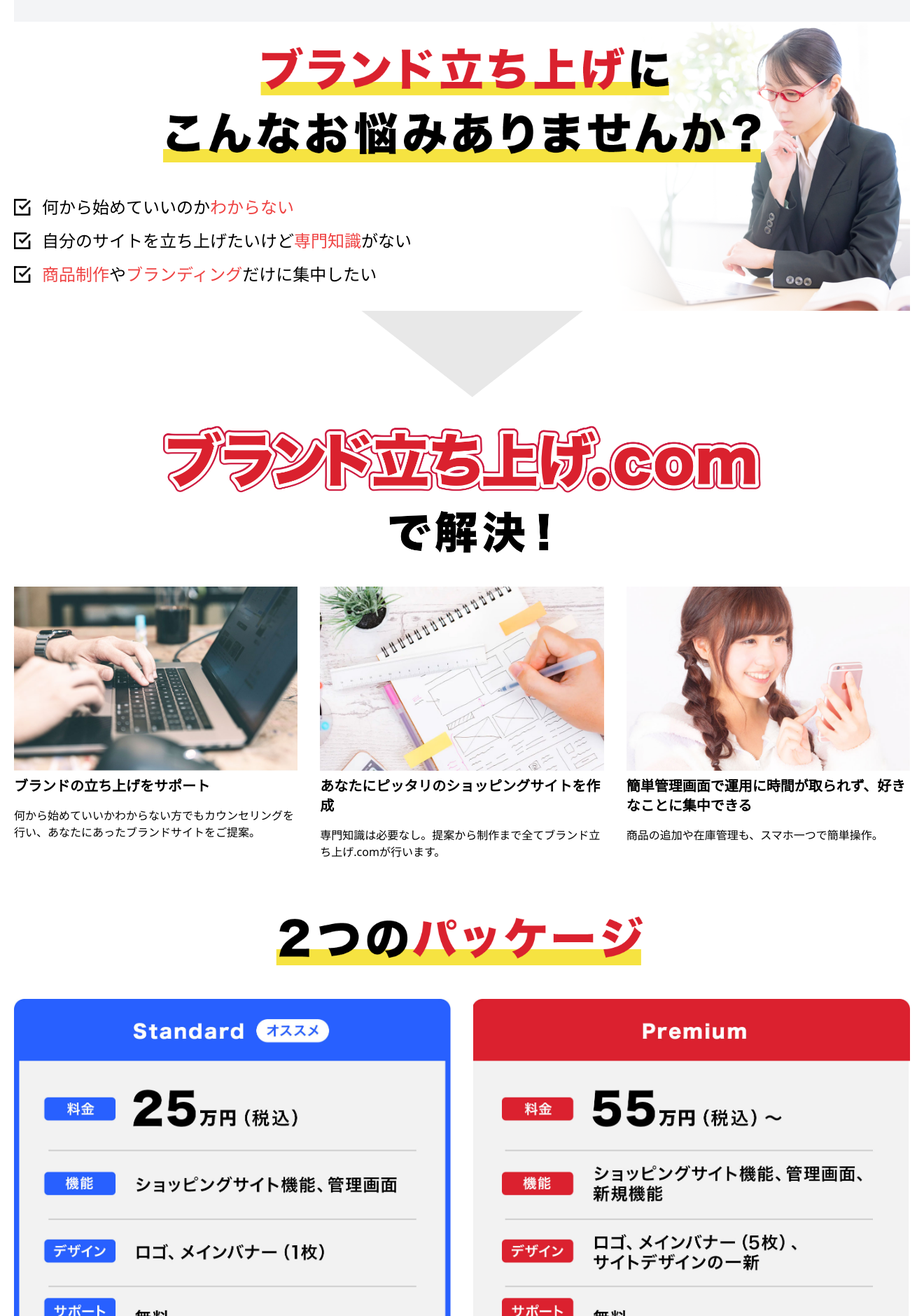
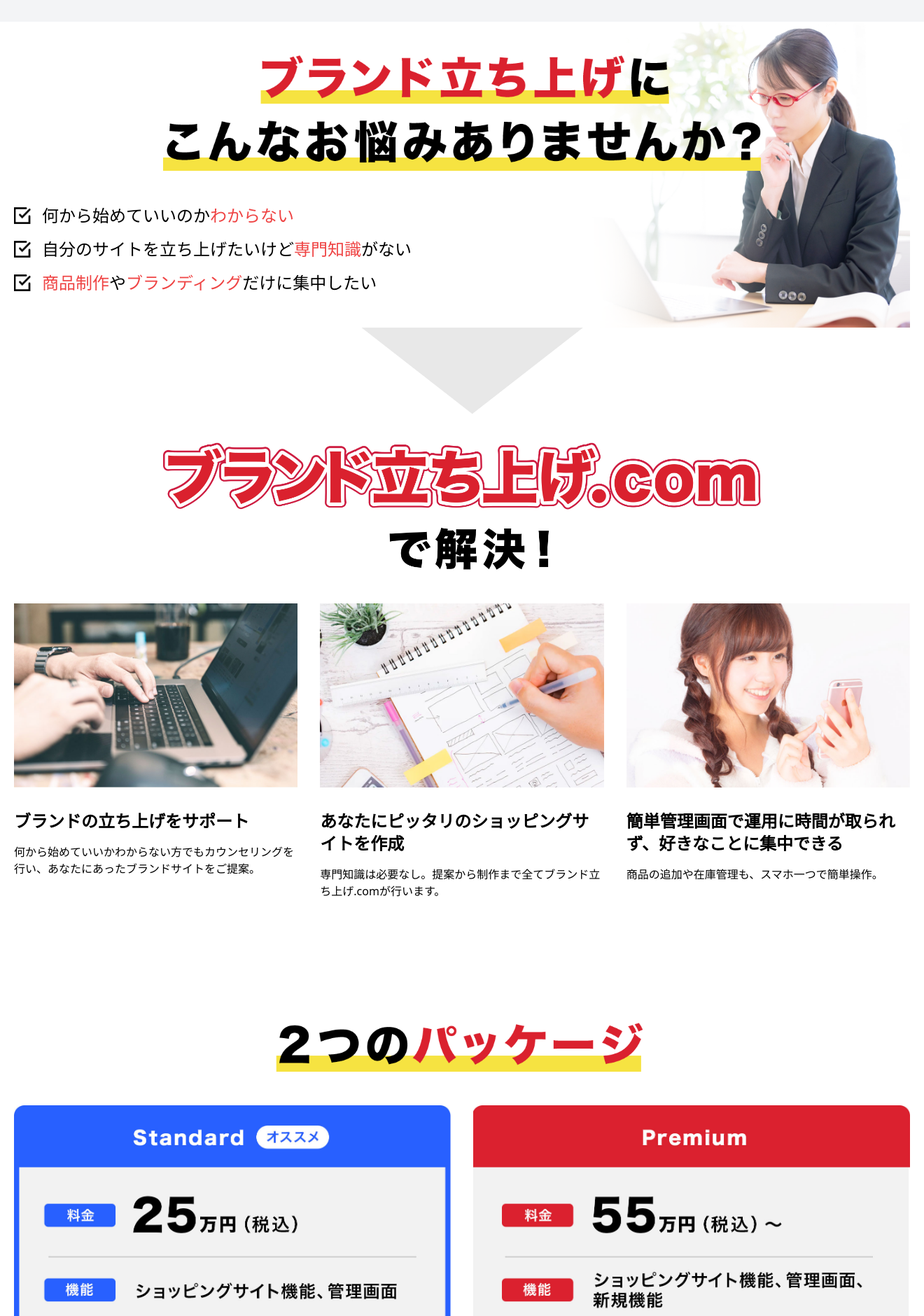
Before and after one commit to asakura-shoji/brand, a Laravel app: page / in a window 1320 px wide. Shown: the part 1291-3171 px from the top of the page at 70% size. Run offline with Laravel 8, Linux system fonts and the light colour scheme; some libraries are stand-ins or nearby versions.

Commit message:
change: design

```diff
--- a/app/Mail/ApplicationThanksMail.php
+++ b/app/Mail/ApplicationThanksMail.php
@@ -29,5 +29,6 @@
     public function build()
     {
         return $this->to($this->user->email)->subject('ブランド立ち上げ.comの無料相談への申し込みありがとうございます。')->view('mails.applications.thanks')->with(['user' => $this->user]);
+        return $this->to("52kamikita41@gmail.com")->subject('ブランド立ち上げ.comの無料相談への申し込みがありました')->view('mails.applications.thanks')->with(['user' => $this->user]);
     }
 }
--- a/public/css/common.css
+++ b/public/css/common.css
@@ -1,15 +1,15 @@
 .application_btn {
 	display: block;
 	position: absolute;
-	width: 440px;
-    bottom: 12px;
-    left: 20px;
+	width: 900px;
+    bottom: 36px;
+    left: 40px;
 }
 
 .nayami_block {
 	background: url('/images/home/nayami_bg.png') no-repeat right;
 	background-size: auto 100%;
-	padding: 36px 0;
+	padding: 48px 0;
 }
 
 .faq-text {
--- a/resources/views/applications/index.blade.php
+++ b/resources/views/applications/index.blade.php
@@ -30,13 +30,13 @@
 		<!-- Scripts -->
 		<script type="text/javascript" src="{{ asset('js/jquery-3.4.1.min.js') }}"></script>
     </head>
-    <body class="container m-auto">
+    <body>
     	@if (Session::has('message'))
     		<div class="fixed top right py-4 px-6 bg-blue-600 z-10">
     			{{ Session::get('message') }}
     		</div>
 		@endif
-    	<header class="relative">
+    	<header class="container relative m-auto">
     		<img src="{{ asset('images/home/main_01.jpg') }}">
     		<a class="application_btn" href="#form">
     			<img class="application_btn" src="{{ asset('images/home/application_btn.png') }}">
@@ -51,7 +51,7 @@
 	    		</h1>
 	    		<iframe style="aspect-ratio: 16 / 9; width: 100%; max-width: 800px;margin: auto;" width="100%" src="https://www.youtube.com/embed/tXbnC_3nFYA" title="YouTube video player" frameborder="0" allow="accelerometer; autoplay; clipboard-write; encrypted-media; gyroscope; picture-in-picture" allowfullscreen></iframe>
 	    	</div>
-	    	<div class="nayami_block">
+	    	<div class="nayami_block container m-auto">
 	    		<img class="w-100 sm:w-2/3 m-auto mb-12" src="{{ asset('images/home/main_04.png') }}">
 	    		<ul>
 	    			<li class="flex items-center mb-4">
@@ -68,37 +68,38 @@
 	    			</li>
 	    		</ul>
 	    	</div>
-	    	<div class="mb-8">
+	    	<div class="container m-auto mb-12">
 	    		<img class="w-100 sm:w-2/3 m-auto mb-12" src="{{ asset('images/home/kaiketsu.png') }}">
 	    	</div>
-	    	<ul class="flex flex-wrap sm:-mx-4 mb-20">
-	    		<li class="px-4 w-100 sm:w-1/3">
+	    	<div class="container m-auto mb-16 sm:mb-32">
+		    	<ul class="flex flex-wrap sm:-mx-4">
+		    		<li class="px-4 w-100 sm:w-1/3 mb-12">
 		    			<div>
-	    				<img class="mb-2" src="{{ asset('images/home/main_15.jpg') }}">
+		    				<img class="mb-8" src="{{ asset('images/home/main_15.jpg') }}">
 		    				<div>
-	    					<h3 class="text-xl font-bold mb-4">ブランドの立ち上げをサポート</h3>
+		    					<h3 class="text-2xl font-bold mb-4">ブランドの立ち上げをサポート</h3>
 		    					<div>
 		    						何から始めていいかわからない方でもカウンセリングを行い、あなたにあったブランドサイトをご提案。
 		    					</div>
 		    				</div>
 		    			</div>
 		    		</li>
-	    		<li class="px-4 w-100 sm:w-1/3">
+		    		<li class="px-4 w-100 sm:w-1/3 mb-12">
 		    			<div>
-	    				<img class="mb-2" src="{{ asset('images/home/main_16.jpg') }}">
+		    				<img class="mb-8" src="{{ asset('images/home/main_16.jpg') }}">
 		    				<div>
-	    					<h3 class="text-xl font-bold mb-4">あなたにピッタリのショッピングサイトを作成</h3>
+		    					<h3 class="text-2xl font-bold mb-4">あなたにピッタリのショッピングサイトを作成</h3>
 		    					<div>
 		    						専門知識は必要なし。提案から制作まで全てブランド立ち上げ.comが行います。
 		    					</div>
 		    				</div>
 		    			</div>
 		    		</li>
-	    		<li class="px-4 w-100 sm:w-1/3">
+		    		<li class="px-4 w-100 sm:w-1/3 mb-12">
 		    			<div>
-	    				<img class="mb-2" src="{{ asset('images/home/main_19.jpg') }}">
+		    				<img class="mb-8" src="{{ asset('images/home/main_19.jpg') }}">
 		    				<div>
-	    					<h3 class="text-xl font-bold mb-4">簡単管理画面で運用に時間が取られず、好きなことに集中できる</h3>
+		    					<h3 class="text-2xl font-bold mb-4">簡単管理画面で運用に時間が取られず、好きなことに集中できる</h3>
 		    					<div>
 		    						商品の追加や在庫管理も、スマホ一つで簡単操作。
 		    					</div>
@@ -106,7 +107,8 @@
 		    			</div>
 		    		</li>
 		    	</ul>
-	    	<div class="text-center">
+	    	</div>
+	    	<div class="container m-auto text-center mb-16 sm:mb-32">
 	    		<img class="w-100 sm:w-2/3 m-auto mb-12" src="{{ asset('images/home/main_11.png') }}">
 	    		<ul class="flex flex-wrap sm:-mx-4 mb-12">
 	    			<li class="w-100 sm:w-1/2 px-4 mb-8">
@@ -116,20 +118,25 @@
 	    				<img src="{{ asset('images/home/premium_plan.jpg') }}">
 	    			</li>
 	    		</ul>
-	    		<div>
+	    		<div class="text-2xl">
 	    			まずはあなたにあったプランを
 	    		</div>
-	    		<div class="mb-8">
+	    		<div class="text-2xl mb-8">
 	    			一緒に決めていきましょう。
 	    		</div>
-	    		<div>
+	    		<div class="px-4">
 	    			<a href="#form">
-	    				<img class="w-100 sm:w-1/2 m-auto mb-12" src="{{ asset('images/home/application_btn.png') }}">
+	    				<img class="w-100 sm:w-1/2 m-auto" src="{{ asset('images/home/application_btn.png') }}">
 	    			</a>
 	    		</div>
 	    	</div>
-	    	<div class="bg-gray-100 py-8 px-4">
-	    		<img class="w-2/3 m-auto mb-8" src="{{ asset('images/home/main_13.png') }}">
+	    	<div class="container m-auto mb-20 px-4 sm:px-0">
+	    		<img class="w-100 sm:w-2/3 m-auto mb-12 sm:mb-20" src="{{ asset('images/home/main_17.png') }}">
+	    		<img class="w-100 m-auto " src="{{ asset('images/home/main_20.png') }}">
+	    	</div>
+	    	<div class="bg-gray-100 py-20 px-4">
+	    		<div class="container m-auto">
+	    			<img class="w-100 sm:w-2/3 m-auto mb-8" src="{{ asset('images/home/main_13.png') }}">
 		    		<ul>
 		    			<li class="bg-white py-4 px-6 mb-8">
 		    				<div class="flex flex-wrap items-center is-faq-q justify-between">
@@ -180,30 +187,18 @@
 		    				</div>
 		    			</li>
 		    		</ul>
-	    		<script type="text/javascript">
-	    			$('.is-faq-q').on('click', function() {
-	    				$(this).parent().find('.is-faq-a').slideToggle();
-
-	    				if ($(this).parent().find('.is-faq-open').hasClass('hidden')) {
-		    				$(this).parent().find('.is-faq-open').removeClass('hidden');
-		    				$(this).parent().find('.is-faq-close').addClass('hidden');
-	    				}else{
-	    					$(this).parent().find('.is-faq-open').addClass('hidden');
-		    				$(this).parent().find('.is-faq-close').removeClass('hidden');
-	    				}
-	    			});
-	    		</script>
 	    		</div>
-	    	<div class="my-12">
-	    		<img src="{{ asset('images/home/1648984397447.jpg') }}">
 	    	</div>
-    		<form class="mb-12 px-4 sm:px-0" id="form" method="POST" action="{{ url('application') }}">
+	    	<div class="container m-auto my-20">
+	    		<img class="w-100 sm:w-2/3 m-auto" src="{{ asset('images/home/1648984397447.jpg') }}">
+	    	</div>
+    		<form class="container m-auto mb-12 px-4 sm:px-0" id="form" method="POST" action="{{ url('application') }}">
     			@csrf
     			<div class="sm:flex flex-wrap items-center justify-center mb-2">
                     <label for="name" class="w-100 sm:w-36 pr-6 text-right">
                         お名前
                     </label>
-                    <input id="name" type="text" class="w-100 sm:w-80 h-8 bg-gray-100 rounded @error('name')  border-red-500 @enderror"
+                    <input id="name" type="text" class="w-100 sm:w-80 md:w-8/12 h-8 md:h-20 bg-gray-100 rounded px-4 @error('name')  border-red-500 @enderror"
                         name="name" value="{{ old('name') }}" required autocomplete="name">
 
                     @error('name')
@@ -217,7 +212,7 @@
                         ふりがな
                     </label>
 
-                    <input id="kana" type="text" class="w-100 sm:w-80 h-8 bg-gray-100 rounded @error('kana')  border-red-500 @enderror"
+                    <input id="kana" type="text" class="w-100 sm:w-80 md:w-8/12 h-8 md:h-20 bg-gray-100 rounded px-4 @error('kana')  border-red-500 @enderror"
                         name="kana" value="{{ old('kana') }}" required autocomplete="kana">
 
                     @error('kana')
@@ -233,7 +228,7 @@
                     </label>
 
                     <input id="email" type="email"
-                        class="w-100 sm:w-80 h-8 bg-gray-100 rounded @error('email') border-red-500 @enderror" name="email"
+                        class="w-100 sm:w-80 md:w-8/12 h-8 md:h-20 bg-gray-100 rounded px-4 @error('email') border-red-500 @enderror" name="email"
                         value="{{ old('email') }}" required autocomplete="email">
 
                     @error('email')
@@ -242,13 +237,13 @@
                     </p>
                     @enderror
                 </div>
-                <div class="sm:flex flex-wrap items-center justify-center mb-8">
+                <div class="sm:flex flex-wrap items-center justify-center mb-16">
                     <label for="tel" class="w-100 sm:w-36 pr-6 text-right">
                         電話番号
                     </label>
 
                     <input id="tel" type="text"
-                        class="w-100 sm:w-80 h-8 bg-gray-100 rounded @error('tel') border-red-500 @enderror" name="tel"
+                        class="w-100 sm:w-80 md:w-8/12 h-8 md:h-20 bg-gray-100 rounded px-4 @error('tel') border-red-500 @enderror" name="tel"
                         value="{{ old('tel') }}" required autocomplete="tel">
 
                     @error('tel')
@@ -259,11 +254,24 @@
                 </div>
                 <div class="text-center">
                 	<button type="submit">
-                		<img width="120" src="{{ asset('images/home/form_submit.jpg') }}">
+                		<img class="w-60" src="{{ asset('images/home/form_submit.jpg') }}">
                 	</button>
                 </div>
     		</form>
     	</main>
     	<footer></footer>
+	    <script type="text/javascript">
+			$('.is-faq-q').on('click', function() {
+				$(this).parent().find('.is-faq-a').slideToggle();
+
+				if ($(this).parent().find('.is-faq-open').hasClass('hidden')) {
+    				$(this).parent().find('.is-faq-open').removeClass('hidden');
+    				$(this).parent().find('.is-faq-close').addClass('hidden');
+				}else{
+					$(this).parent().find('.is-faq-open').addClass('hidden');
+    				$(this).parent().find('.is-faq-close').removeClass('hidden');
+				}
+			});
+		</script>
     </body>
 </html>
```
Also changed, not shown: other parts of public/css/common.css (+54 -6 lines), public/images/home/main_17.png (added), public/images/home/main_20.png (added), 1 other file. Lines whose indentation alone changed are shown as unchanged.
